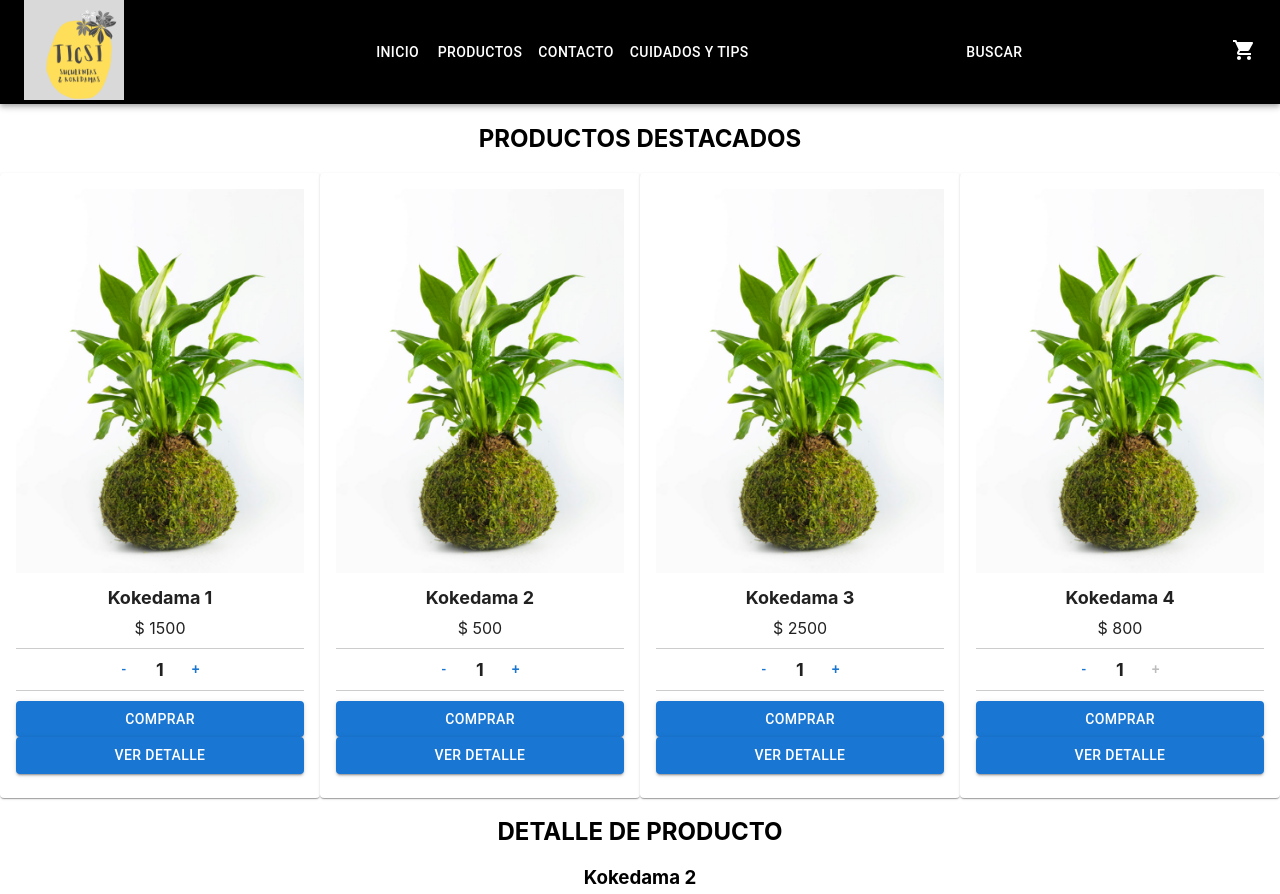
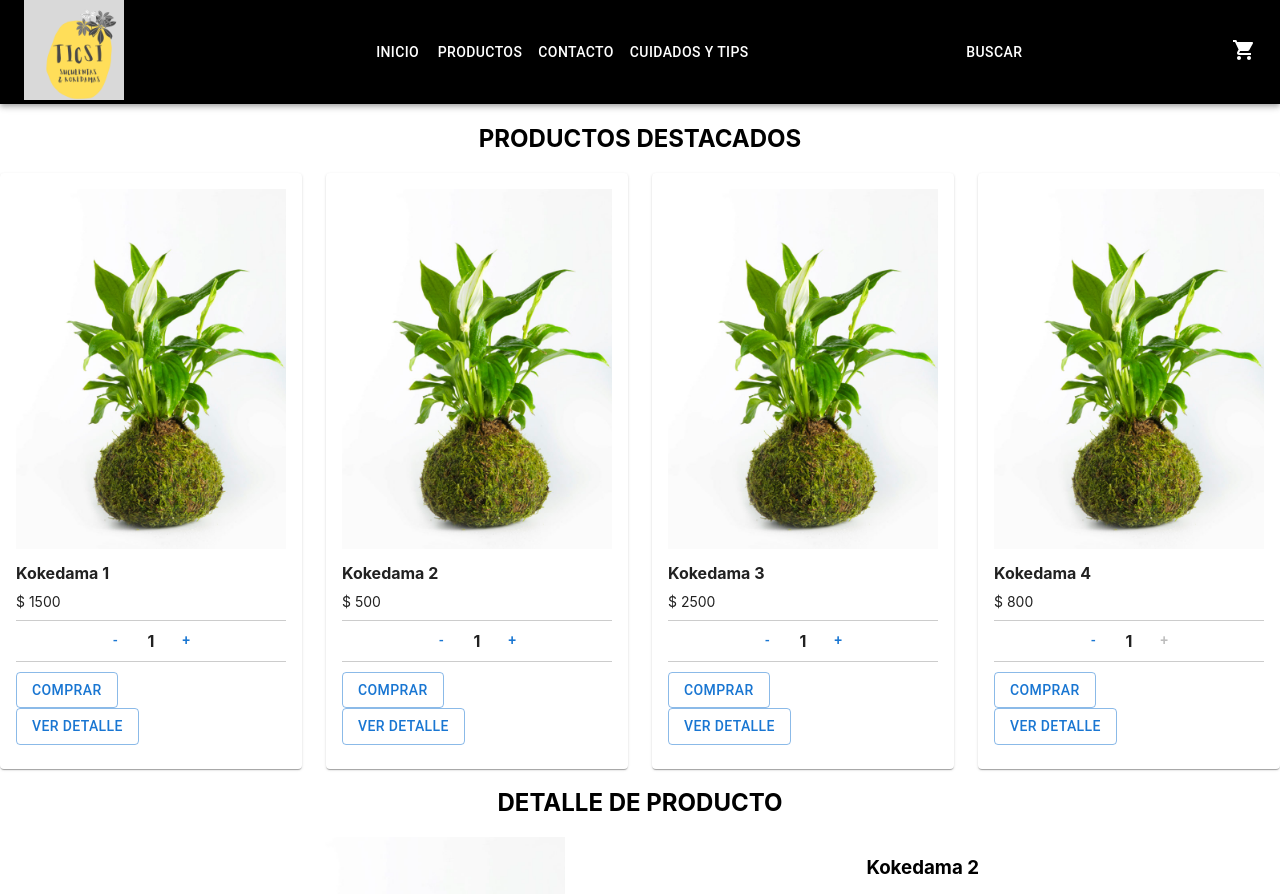
Before and after one commit to EvelinCopajira/ticsi-reactJs, a React (Create React App) app: page / in a window 1280 px wide. Shown: the top 894 px of the page. Built offline with nearby package versions, Linux system fonts and the light colour scheme.

Commit message:
Optimizacion de codigo y separo en varios componentes

```diff
--- a/src/App.js
+++ b/src/App.js
@@ -13,8 +13,10 @@ function App() {
         <ItemListContainer>
         </ItemListContainer>
       </div>
-      <ItemDetailContainer>
-      </ItemDetailContainer>
+      <div>
+        <ItemDetailContainer>
+        </ItemDetailContainer>
+      </div>
     </div>
   );
 }
--- a/src/components/Item/Item.css
+++ b/src/components/Item/Item.css
@@ -1,6 +1,7 @@
-.card-item img {
+.card-item div img {
     width: 100%;
 }
+
 
 .card-item {
     display: flex;
@@ -8,7 +9,7 @@
 }
 
 .card-item p {
-    font-size: 18px;
+    font-size: 16px;
     font-weight: 700;
     margin-top: 10px;
     margin-bottom: 10px;
@@ -16,5 +17,17 @@
 
 .card-item span {
     margin-bottom: 10px;
-    font-size: 16px;
+    font-size: 14px;
 }
+
+.btn-detail {
+    width: auto;
+}
+
+.btn-card {
+    width: auto;
+}
+
+.grid-card {
+    max-width: none;
+}
--- a/src/components/Item/Item.js
+++ b/src/components/Item/Item.js
@@ -28,7 +28,9 @@ const CardItem = ({image, price, title, stock}) => {
                     <p>{title}</p>
                     <span>$ {price}</span>
                     <ItemCount onAdd= {onAdd} stock={stock}></ItemCount>
-                    <Button variant={'contained'}>VER DETALLE</Button>
+                    <div className='btn-card'>
+                        <Button className='btn-detail' variant='outlined'>VER DETALLE</Button>
+                    </div>
                 </div>
             </CardContent>
         </Card>
--- a/src/components/ItemCount/ItemCount.css
+++ b/src/components/ItemCount/ItemCount.css
@@ -7,6 +7,6 @@
     margin-bottom: 10px;
 }
 
-.btn-buy {
-    width: 100%;
+.btn-card {
+    width: auto;
 }
--- a/src/components/ItemCount/ItemCount.js
+++ b/src/components/ItemCount/ItemCount.js
@@ -5,7 +5,7 @@ import { Button } from '@mui/material';
 import {useState} from 'react';
 
 //contador, toma stock de la API y onAdd que muestra en consola cuando doy click al boton
-const ItemCount = ({stock, onAdd}) => {
+const ItemCount = ({stock, onAdd, product}) => {
     const [count, setCount] = useState (1);
 
     const addCount = () => {
@@ -24,8 +24,8 @@ const ItemCount = ({stock, onAdd}) => {
             <p>{count}</p>
             <Button onClick={addCount} disabled = {count >= stock}>+</Button>
         </div>
-        <div>
-            <Button className='btn-buy' variant='contained' onClick={(() => onAdd (count))}>COMPRAR</Button>
+        <div className='btn-card'>
+            <Button variant='outlined' onClick={(() => onAdd (count))}>COMPRAR</Button>
         </div>
         </>
     )
--- a/src/components/ItemDetail/ItemDetail.js
+++ b/src/components/ItemDetail/ItemDetail.js
@@ -1,14 +1,26 @@
+//import CSS
+import './ItemDetail.css'
+
+//import ItemCount
+import ItemCount from '../ItemCount/ItemCount';
+
 //recibe la prop 'data' del componente padre ItemDetailContainer
-const ItemDetail = ({data, title}) => {
-    console.log('data desde ItemDetail: ', data);
+const ItemDetail = ({title, product}) => {
+
     return(
         <>
         <h2>{title}</h2>
-        <div>
-            <h3>{data.title}</h3>
-            <p>{data.price}</p>
+        <div className='detail-container'>
+            <div className='img-detail-container'>
+                <img src={product.image} alt='imagen-detalle'></img>
+            </div>
+            <div>
+                <h3>{product.title}</h3>
+                <p>{product.description}</p>
+                <p>{product.price}</p>
+                <ItemCount stock={product.stock}></ItemCount>
+            </div>
         </div>
-
         </>
     )
 }
--- a/src/components/ItemDetailContainer/ItemDetailContainer.js
+++ b/src/components/ItemDetailContainer/ItemDetailContainer.js
@@ -1,14 +1,26 @@
 //import ItemDetail.js
 import ItemDetail from "../ItemDetail/ItemDetail";
 
-//import productTicsiDetail - ProductsMock
+//import ProductsMock - solo importo el objeto detalle
 import { productTicsi1 } from "../../utils/ProductsMock";
 
-import { useEffect, useState } from "react";
+import { useState, useEffect } from "react";
 
 const ItemDetailContainer = () => {
 
     const [product, setProduct] = useState({});
+
+    useEffect (() => {
+        getItem()
+        .then( (res) => {
+            setProduct (res)
+        })
+        .catch( (err) => {
+            console.log('Cath fallo la llamada: ', err);
+        })
+        .finally( () => {
+        })
+    }, [])
 
     const getItem = () => {
         return new Promise ((resolve, reject) => {
@@ -18,23 +30,10 @@ const ItemDetailContainer = () => {
         })
     }
 
-    useEffect (() => {
-        getItem()
-        .then( (res) => {
-            console.log('respuesta get item: ', res);
-            setProduct (res)
-        })
-        .catch( (error) => {
-            console.log('Cath fallo la llamada: ', error);
-        })
-        .finally( () => {
-        })
-    }, [])
-
     //genero una prop nueva 'data' y le paso mi estado con la info
     return(
         <div>
-            <ItemDetail title={'DETALLE DE PRODUCTO'} data={product}/>
+            <ItemDetail title={'DETALLE DE PRODUCTO'} product={product}/>
         </div>
     )
 }
--- a/src/components/ItemList/ItemList.css
+++ b/src/components/ItemList/ItemList.css
@@ -0,0 +1,5 @@
+.grid-container {
+    display: flex;
+    justify-content: center;
+    text-align: justify;
+}
--- a/src/components/ItemList/ItemList.js
+++ b/src/components/ItemList/ItemList.js
@@ -11,11 +11,11 @@ const ItemList = ({title, products}) => {
     return (
         <>
         <h2>{title}</h2>
-        <Grid container>
+        <Grid container spacing={3} className='grid-container'>
         {
             products.map(({title, price, image, id, stock}) => {
                 return (
-                    <Grid item md={3} key={id}>
+                    <Grid item sm={3} key={id} className='grid-card'>
                         <CardItem title={title} price={price} image={image} stock={stock}/>
                     </Grid>
                 )
--- a/src/components/ItemListContainer/ItemListContainer.js
+++ b/src/components/ItemListContainer/ItemListContainer.js
@@ -1,7 +1,7 @@
 //import ItemList
 import ItemList from '../ItemList/ItemList';
 
-//import ProductsMock
+//import ProductsMock - array de productos
 import productsTicsi from '../../utils/ProductsMock';
 
 import { useState, useEffect } from 'react';
```
